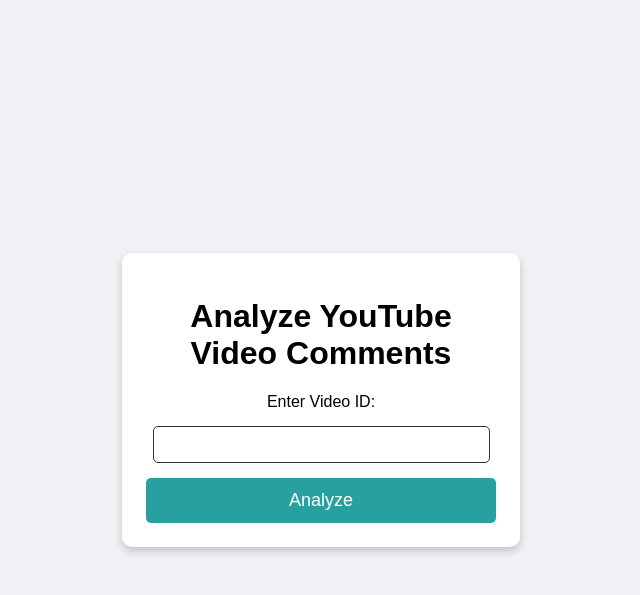
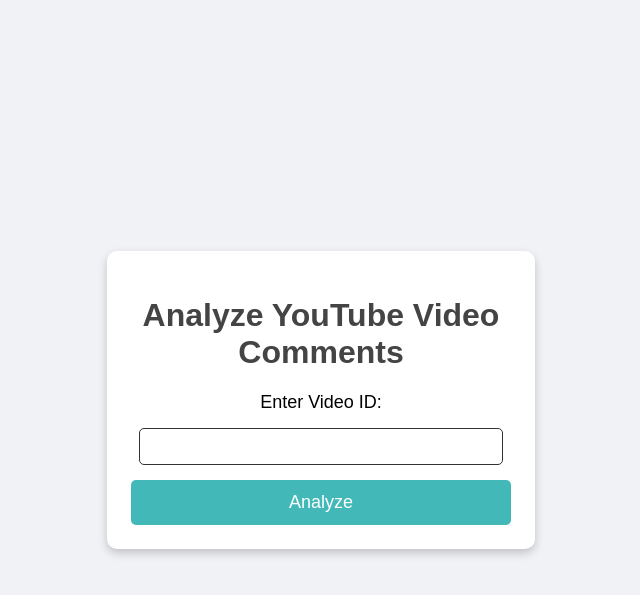
Before and after one commit to rupeshbug/youtube-sentiment-analysis, a Flask app: page / in a window 1280 px wide. Shown: the top 595 px of the page, without its empty margins (319-959 px from the left). Run offline with Flask 3, Linux system fonts and the light colour scheme.

Commit message:
minor issue fixed

```diff
--- a/static/styles.css
+++ b/static/styles.css
@@ -21,7 +21,11 @@ body {
   border-radius: 10px;
   box-shadow: 0px 4px 10px rgba(0, 0, 0, 0.2);
   text-align: center;
-  width: 350px;
+  width: 380px;
+}
+
+.card > h1 {
+  color: #444
 }
 
 input {
@@ -32,8 +36,12 @@ input {
   border: 1px solid #333;
 }
 
+.home-form > label {
+  font-size: 18px;
+}
+
 button {
-  background-color: #29a0a0;
+  background-color: #42b8b8;
   color: white;
   border: none;
   padding: 12px;
@@ -120,7 +128,7 @@ button {
   display: block;
   margin-top: 20px;
   padding: 10px;
-  background-color: #29a0a0;
+  background-color: #42b8b8;
   color: white;
   text-decoration: none;
   border-radius: 5px;
```
Also changed, not shown: data/cUdeqrK8nQg_sentiment_analysis.json (added, +19 -0 lines), 1 other file.
